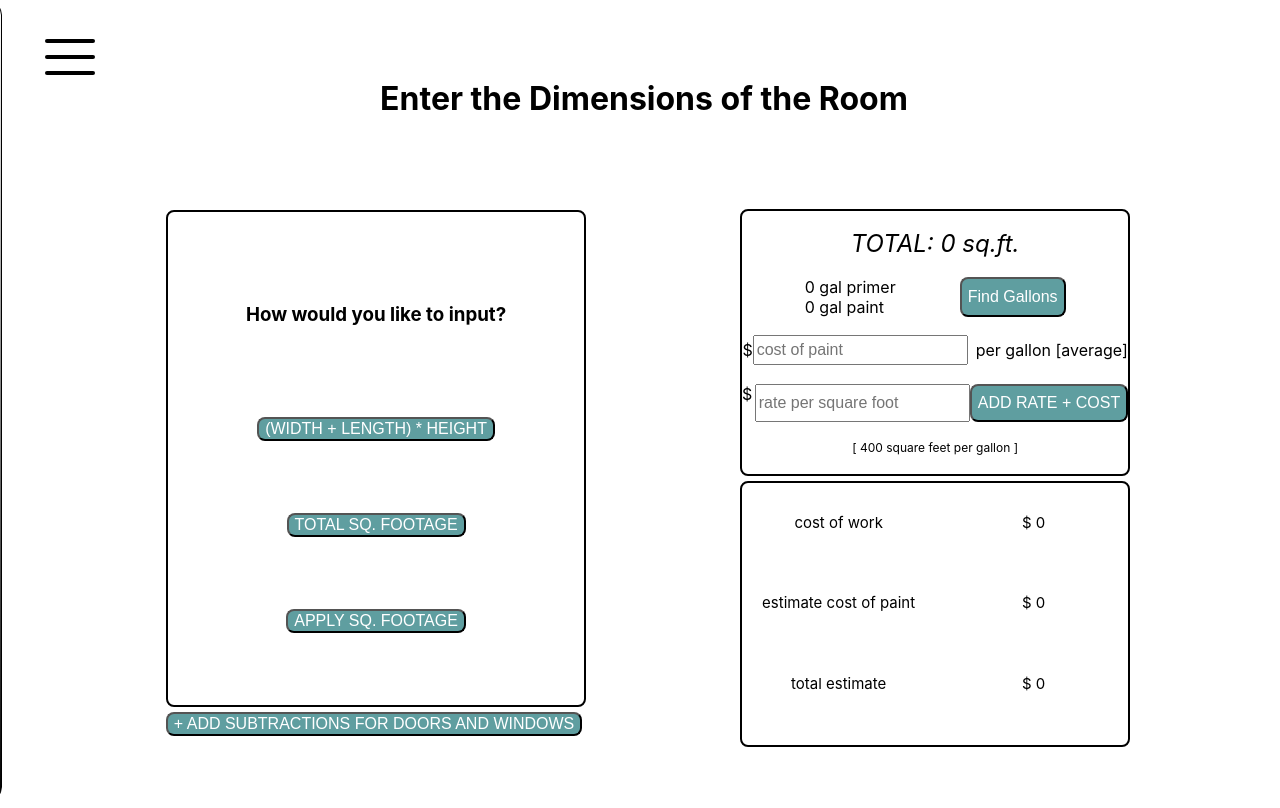
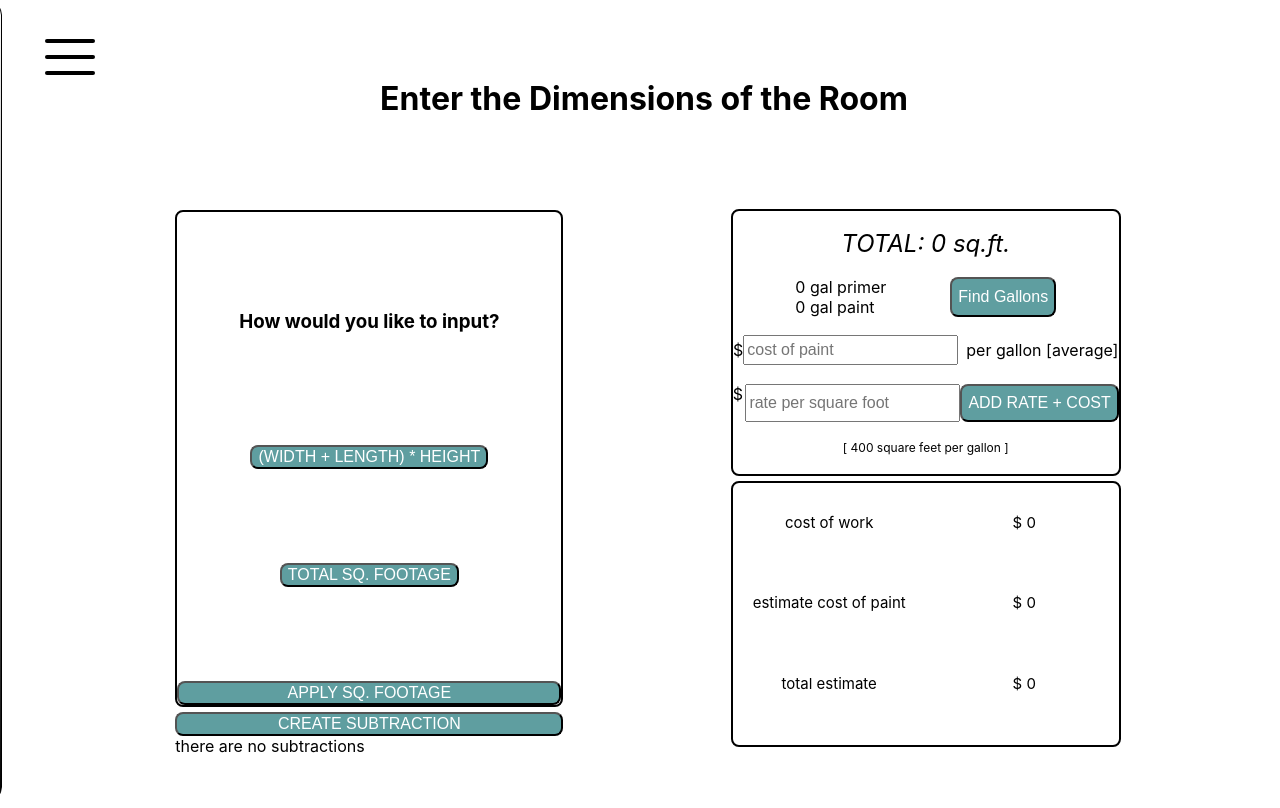
Before and after one commit to MattOrtner/the-painters-tool, a React (Create React App) app: page / in a window 1280 px wide. Built offline with nearby package versions, Linux system fonts and the light colour scheme.

Commit message:
fix: subtractionList not displaying

```diff
--- a/src/App.css
+++ b/src/App.css
@@ -24,6 +24,7 @@ label {
 .title {
   text-align: center;
 }
+
 .close-container {
   display: flex;
   justify-content: flex-end;
@@ -211,6 +212,16 @@ label {
 .inputs {
   border: 2px solid black;
   height: 100%;
+  /* width: 100%; */
+  display: flex;
+  flex-direction: column;
+  justify-content: space-evenly;
+  border-radius: 0.5rem;
+  align-items: center;
+  margin-top: -15px;
+}
+.square-ft-inputs {
+  height: 100%;
   width: 100%;
   display: flex;
   flex-direction: column;
@@ -224,14 +235,13 @@ label {
   display: flex;
   flex-direction: column;
   width: 100%;
-  margin-right: 50px;
 }
 
 .input-pairing {
   display: flex;
   flex-direction: row;
   justify-content: center;
-  width: 100%;
+  /* width: 100%; */
   align-items: center;
 }
 
@@ -244,7 +254,7 @@ label {
 }
 
 .feet {
-  padding: 0.5rem;
+  padding: 0.25rem;
 }
 
 .or-input-divider {
@@ -291,6 +301,9 @@ label {
   cursor: pointer;
   background-color: var(--theme-color);
   color: white;
+}
+.button.off {
+  background-color: orange;
 }
 
 .toggle-subtraction {
@@ -413,6 +426,11 @@ label {
 .gallons-submit {
   margin-left: 3rem;
 }
+
+.apply-sq-ft {
+  width: 100%;
+}
+
 @media (max-width: 850px) {
   .App {
     display: flex;
--- a/src/App.js
+++ b/src/App.js
@@ -20,11 +20,12 @@ function App() {
   const [isMenuShown, setIsMenuShown] = useState(false);
   const [open, setOpen] = useState("");
 
-  useEffect(() => {
-    findTotalCost();
-  });
+  // useEffect(() => {
+  //   findTotalCost();
+  // });
 
   const handlePaintInput = (e) => {
+    e.preventDefault();
     const newCost = e.target.value;
     setCostPerGallon(newCost);
   };
@@ -35,12 +36,13 @@ function App() {
   };
 
   const handleLHWInputs = (e) => {
+    e.preventDefault();
     const name = e.target.name;
     const value = e.target.value;
     setHwInputs({ ...hwInputs, [name]: value });
   };
 
-  const findSquareFeet = () => {
+  const applySquareFeet = () => {
     const total = hwInputs.total;
     if (total) {
       setTotalFootage(parseInt(total));
@@ -112,23 +114,21 @@ function App() {
         <div className="container left">
           <SquareFootInput
             handleLHWInputs={handleLHWInputs}
-            findSquareFeet={findSquareFeet}
+            applySquareFeet={applySquareFeet}
           />
           {isSubtracted ? (
-            <>
             <SubtractionInput
               subtractionList={subtractionList}
               setIsSubtracted={setIsSubtracted}
               setSubtractionList={setSubtractionList}
               subtractFromTotal={subtractFromTotal}
             />
-            </>
           ) : (
             <button
               className={`toggle-subtraction button`}
               onClick={() => setIsSubtracted(true)}
             >
-              + ADD SUBTRACTIONS FOR DOORS AND WINDOWS
+              CREATE SUBTRACTION
             </button>
           )}
           {subtractionList.length ? (
@@ -140,10 +140,9 @@ function App() {
               totalFootage={totalFootage}
             />
           ) : (
-            ""
+            "there are no subtractions"
           )}
         </div>
-
         <div className="container right">
           <InfoContainer
             totalFootage={totalFootage}
--- a/src/components/SquareFootInput.js
+++ b/src/components/SquareFootInput.js
@@ -1,13 +1,14 @@
 import React, { useState } from "react";
 
-const SquareFootInput = ({ handleLHWInputs, findSquareFeet }) => {
-  const [isOpen, setIsOpen] = useState(false);
-  const [openTwo, setOpenTwo] = useState(false);
+const SquareFootInput = ({ handleLHWInputs, applySquareFeet }) => {
+  const [isLWHInputOpen, setIsLWHInputOpen] = useState(false);
+  const [isTotalInputOpen, setIsTotalInputOpen] = useState(false);
 
   return (
     <div className="inputs">
+      <div className="square-ft-inputs">
         <h3>How would you like to input?</h3>
-      {isOpen ? (
+        {isLWHInputOpen ? (
           <div className="top-inputs">
             <div className="input-pairing">
               <input
@@ -39,16 +40,19 @@ const SquareFootInput = ({ handleLHWInputs, findSquareFeet }) => {
               />
               <div className="feet">ft.</div>
             </div>
-          <button onClick={() => setIsOpen(false)} className={`button`}>
+            <button
+              onClick={() => setIsLWHInputOpen(false)}
+              className={"off button"}
+            >
               CLOSE
             </button>
           </div>
         ) : (
-        <button onClick={() => setIsOpen(true)} className={`button`}>
+          <button onClick={() => setIsLWHInputOpen(true)} className={`button`}>
             (WIDTH + LENGTH) * HEIGHT
           </button>
         )}
-      {openTwo ? (
+        {isTotalInputOpen ? (
           <div>
             <div className="input-pairing">
               <input
@@ -59,21 +63,25 @@ const SquareFootInput = ({ handleLHWInputs, findSquareFeet }) => {
                 onChange={handleLHWInputs}
               />
               <div className="feet">ft.</div>
-            <button className="button" onClick={() => setOpenTwo(false)}>
+              <button
+                className="off button"
+                onClick={() => setIsTotalInputOpen(false)}
+              >
                 CLOSE
               </button>
             </div>
           </div>
         ) : (
-        <button className="button" onClick={() => setOpenTwo(true)}>
+          <button className="button" onClick={() => setIsTotalInputOpen(true)}>
             TOTAL SQ. FOOTAGE
           </button>
         )}
+      </div>
       <input
-        className={`sq-foot-button button`}
+        className={`apply-sq-ft button`}
         type="button"
         value="APPLY SQ. FOOTAGE"
-        onClick={findSquareFeet}
+        onClick={applySquareFeet}
       />
     </div>
   );
--- a/src/components/SubtractionList.js
+++ b/src/components/SubtractionList.js
@@ -1,42 +1,64 @@
-import React from 'react'
+import React from "react";
 
-
-const SubtractionList = ({totalFootage, setTotalFootage, subtractionList, setSubtractionList, subtractFromTotal }) => {
-
+const SubtractionList = ({
+  totalFootage,
+  setTotalFootage,
+  subtractionList,
+  setSubtractionList,
+  subtractFromTotal,
+}) => {
   const subFromTotal = () => {
-    if(subtractionList.length === 0) return alert("Must fill-in subtractions to apply subtractions")
-    const individualSubtractions = subtractionList.map((subtractionCase) => subtractionCase.height * subtractionCase.width)
-    const subtractionSqFt = individualSubtractions.reduce((acc, sqFt) => acc + sqFt)
-    subtractFromTotal(subtractionSqFt)
-  }
+    if (subtractionList.length === 0)
+      return alert("Must fill-in subtractions to apply subtractions");
+    const individualSubtractions = subtractionList.map(
+      (subtractionCase) => subtractionCase.height * subtractionCase.width
+    );
+    const subtractionSqFt = individualSubtractions.reduce(
+      (acc, sqFt) => acc + sqFt
+    );
+    subtractFromTotal(subtractionSqFt);
+  };
 
   const deleteSubtraction = (index) => {
-    const newList = subtractionList.filter((_, subtractionIndex) => subtractionIndex !== index)
-    const removed = subtractionList.filter((_, subtractionIndex) => subtractionIndex === index)
-    const { width, height } = removed[0]
-    setTotalFootage(parseInt(totalFootage) + (parseInt(height) * parseInt(width)))
-    setSubtractionList(newList)
-  }
+    const newList = subtractionList.filter(
+      (_, subtractionIndex) => subtractionIndex !== index
+    );
+    const removed = subtractionList.filter(
+      (_, subtractionIndex) => subtractionIndex === index
+    );
+    const { width, height } = removed[0];
+    setTotalFootage(
+      parseInt(totalFootage) + parseInt(height) * parseInt(width)
+    );
+    setSubtractionList(newList);
+  };
 
   return (
     <div className="subtraction-list">
       <div className="subtractions-container">
-        {subtractionList.length
-          ?
-          subtractionList.map((subtractionCase, index) =>
+        {subtractionList &&
+          subtractionList.map((subtractionCase, index) => (
             <div key={`${index}c`} className="DOW-single-subtraction">
               <div key={index}>{subtractionCase.name}</div>
-              <div key={`${index}a`}>-{subtractionCase.height * subtractionCase.width} Sq.Ft.</div>
-              <div className={`delete-subtraction button`} key={`${index}b`} onClick={() => deleteSubtraction(index)}>delete</div>
+              <div key={`${index}a`}>
+                {`${subtractionCase.height * subtractionCase.width} Sq.Ft.`}
+              </div>
+              <div
+                className={`delete-subtraction button`}
+                key={`${index}b`}
+                onClick={() => deleteSubtraction(index)}
+              >
+                delete
+              </div>
             </div>
-          )
-        :
-          ''
-        }
+          ))}
       </div>
-      <button className={`submit-subtraction button`} onClick={subFromTotal}>APPLY SUBTRACTIONS</button>
+      <button className={`submit-subtraction button`} onClick={subFromTotal}>
+        APPLY SUBTRACTIONS
+      </button>
     </div>
-  )
-}
+  );
+};
 
-export default SubtractionList
+export default SubtractionList;
+//
```
Also changed, not shown: src/components/SubtractionInput.js (+73 -25 lines), 1 other file (tests, documents, lock files or other folders). Lines whose indentation alone changed are shown as unchanged.
